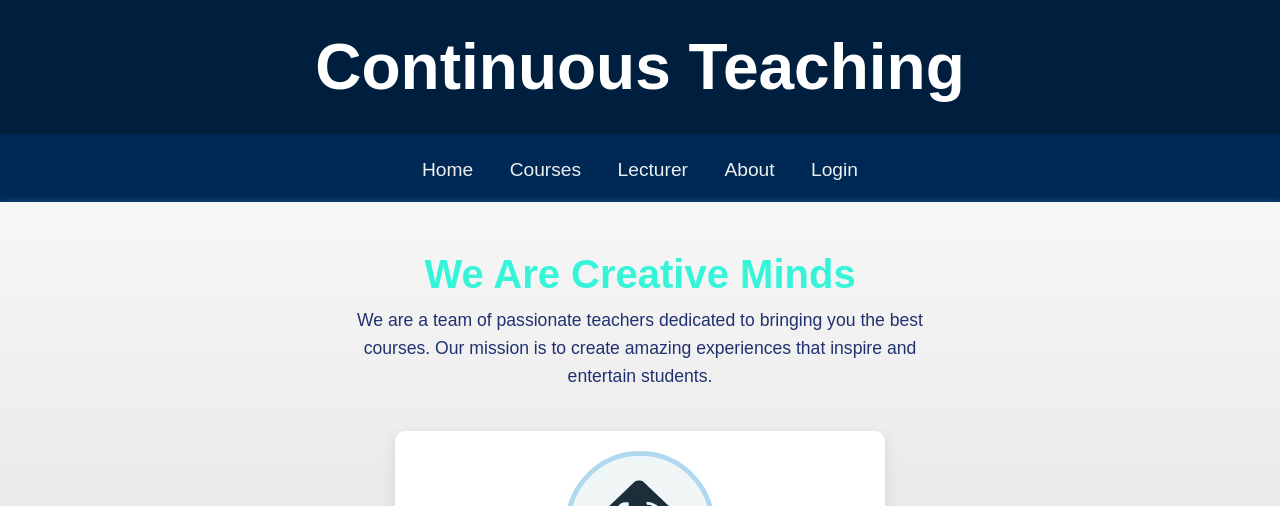
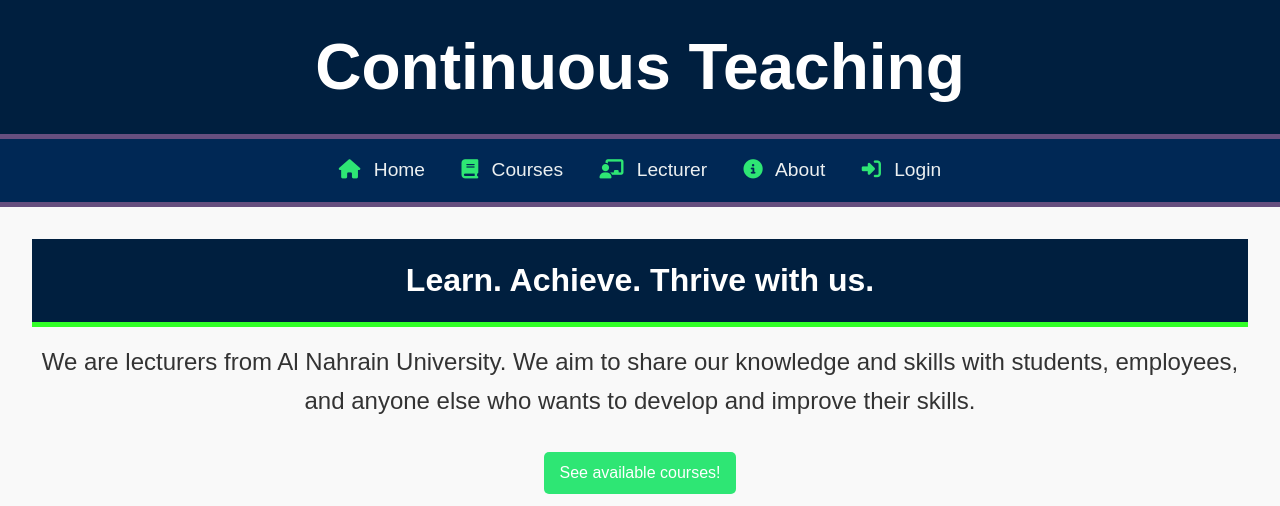
Before and after one commit to Ahmad-Git-Hub/course-management-web-app-Django, a Django app: page / in a window 1280 px wide. Shown: the top 506 px of the page. Run offline with Django 5.2, Linux system fonts and the light colour scheme; some libraries are stand-ins or nearby versions; grey boxes are pictures that could not be loaded.

Commit message:
Implement home page template and css and also include font-awesome library in the project

```diff
--- a/core/static/core/base.css
+++ b/core/static/core/base.css
@@ -17,13 +17,14 @@ header {
   text-align: center;
   padding: 1rem;
   font-size: 2rem;
-  border-bottom: 5px solid #002855;
+  border-bottom: 5px solid #664f7f;
 }
 
 .nav {
   background-color: #002855;
   text-align: center;
   padding: 1rem;
+  border-bottom: 5px solid #664f7f;
 }
 
 .nav a {
@@ -32,6 +33,10 @@ header {
   margin: 0 1rem;
   font-size: 1.2rem;
   transition: color 0.3s;
+}
+.nav a i {
+  margin-right: 0.5rem;
+  color: #2ee674;
 }
 
 .nav a:hover {
@@ -54,6 +59,9 @@ header {
   background-color: #002855;
   color: #ecf0f1;
   font-size: 0.9rem;
+  border-top: 5px solid #664f7f;
+  border-bottom: 5px solid #664f7f;
+
 }
 
 
--- a/core/static/core/home.css
+++ b/core/static/core/home.css
@@ -1,61 +1,65 @@
-.about-section {
-    background: linear-gradient(to bottom, #f7f7f7, #e0e0e0);
-    color: #213170;
-    padding: 40px;
-    text-align: center;
-    box-shadow: 1px 5px 10px #72b6ff;
+* {
+    margin: 0;
+    padding: 0;
+    box-sizing: border-box;
 }
 
-.about-section h2 {
-    font-family: 'Montserrat', sans-serif;
-    font-size: 2.5rem;
-    color: #36f4d8;
+.header {
+    background-color: #001f3f;
+    color: #fff;
+    text-align: center;
+    padding: 1rem;
+    font-size: 2rem;
+    border-bottom: 5px solid #32ff27;
 }
 
-.about-section p {
-    max-width: 600px;
-    margin: auto;
-    font-size: 1.1em;
-}
-
-.team-members {
-    display: flex;
-    justify-content: center;
-    gap: 20px;
-    margin-top: 40px;
-}
-
-.member {
-    background-color: #fff;
-    padding: 20px;
-    border-radius: 10px;
-    box-shadow: 0 5px 15px rgba(0, 0, 0, 0.1);
+.section-one {
+    padding: 2rem;
+    background-color: #f9f9f9;
     text-align: center;
 }
 
-.member img {
-    width: 150px;
-    height: 150px;
-    border-radius: 50%;
-    border: 5px solid #b0d9f0;
-    margin-bottom: 20px;
+.section-one h2 {
+    font-size: 2rem;
+    margin-bottom: 1rem;
 }
 
-.member h3 {
-    color: #36f4d8;
-    font-size: 1.2rem;
+.section-one-paragraph {
+    font-size: 1.5rem;
+    color: #333;
+    margin-bottom: 2rem;
 }
 
-.member p {
-    color: #213170;
+.learn-more-btn {
+    display: inline-block;
+    padding: 0.5rem 1rem;
+    background-color: #2ee674;
+    color: #fff;
+    text-decoration: none;
+    border-radius: 5px;
+    transition: background-color 0.3s;
 }
 
-a.mailto-link {
-    color: #007bff;
-    text-decoration: none;
-    font-weight: bold;
+.learn-more-btn:hover {
+    background-color: #1ca25e;
 }
 
-a.mailto-link:hover {
-    color: #0056b3;
+.section-two img {
+    width: 100%;
+    max-height: 200px;
+    display: block;
+    object-fit: cover;
 }
+
+
+
+.section-three {
+    padding: 2rem;
+    text-align: center;
+    background-color: #f9f9f9;
+}
+
+.section-three h3 {
+    font-size: 1.5rem;
+    color: #333;
+}
--- a/core/templates/core/base.html
+++ b/core/templates/core/base.html
@@ -17,24 +17,26 @@
     {% elif current_page == 'home' %}
         <link rel="stylesheet" href="{% static 'core/home.css' %}">
     {% endif %}
+    <link rel="stylesheet" href="https://cdnjs.cloudflare.com/ajax/libs/font-awesome/6.3.0/css/all.min.css">
+
 </head>
 <body>
     <header>
         <h1>Continuous Teaching</h1>
     </header>
     <nav class="nav">
-        <a class="home" href="{% url 'core-home' %}">Home</a>
-        <a class="courses" href="{% url 'core-course' %}">Courses</a>
-        <a class="lecturer" href="{% url 'core-lecturer' %}">Lecturer</a>
-        <a class="about" href="{% url 'core-about' %}">About</a>
-        <a class="login" href="http://127.0.0.1:8000/admin/">Login</a>
+        <a class="home" href="{% url 'core-home' %}"><i class="fas fa-home"></i> Home</a>
+        <a class="courses" href="{% url 'core-course' %}"><i class="fas fa-book"></i> Courses</a>
+        <a class="lecturer" href="{% url 'core-lecturer' %}"><i class="fas fa-chalkboard-teacher"></i> Lecturer</a>
+        <a class="about" href="{% url 'core-about' %}"><i class="fas fa-info-circle"></i> About</a>
+        <a class="login" href="http://127.0.0.1:8000/admin/"><i class="fas fa-sign-in-alt"></i> Login</a>
     </nav>
 
     {% block content %}
     {% endblock %}
 
     <footer class="footer">
-        <p>© 2024 Al-Nahrain University College of Science Continuous Teaching. All rights reserved.</p>
+        <p>© 2024 Al-Nahrain University College of Science Computer Science Departement. All rights reserved.</p>
     </footer>
 </body>
 </html>
--- a/core/templates/core/home.html
+++ b/core/templates/core/home.html
@@ -2,17 +2,20 @@
 {% block content %}
 {% load static %}
 
-<div class="container">
-    <div class="about-section">
-        <h2>We Are Creative Minds</h2>
-        <p>We are a team of passionate teachers dedicated to bringing you the best courses. Our mission is to create amazing experiences that inspire and entertain students.</p>
-        <div class="team-members">
-            <div class="member">
-                <img src="{% static 'core/images/x.png' %}" alt="My image">
-                <h3>Assistant Professor Abeer Khalid Al-Mashhadany</h3>
-                <a class="mailto-link" href="mailto:abeer.khalidahmed@nahrainuniv.edu.iq?subject=Mail from our Website">Send Email</a>
-            </div>
-        </div>
-    </div>
-</div>
+    <section class="section-one">
+      <h2 class="header">Learn. Achieve. Thrive with us.</h2>
+      <p class="section-one-paragraph"> We are lecturers from Al Nahrain University. We aim to share our
+       knowledge and skills with students, employees, and anyone else
+       who wants to develop and improve their skills.</p>
+      <a href="{% url 'core-course' %}" class="learn-more-btn">See available courses!</a>
+    </section>
+
+    <section class="section=two">
+      <img src=https://images.unsplash.com/photo-1519389950473-47ba0277781c?q=80&w=2070&auto=format&fit=crop&ixlib=rb-4.0.3&ixid=M3wxMjA3fDB8MHxwaG90by1wYWdlfHx8fGVufDB8fHx8fA%3D%3D>
+    </section>
+
+    <section class="section-three">
+      <h3>You will enjoy learning from our top instructor in the continuing teaching faculty.</h3>
+    </section>
+
 {% endblock content %}
```
